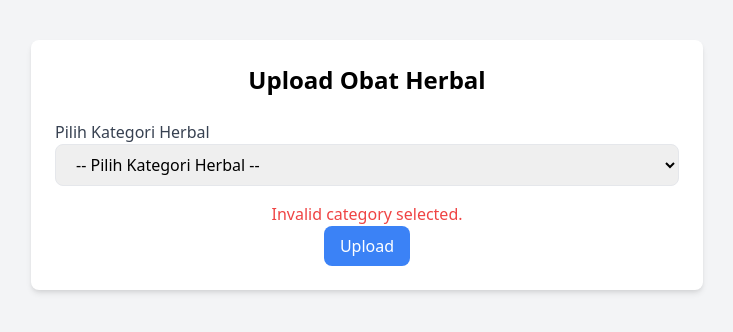
After one commit to HUTAOCHAN99/Lotus-Beauty, a PHP site: page /Upload.php in a window 1280 px wide. The commit adds this page. Shown: the top 332 px of the page, without its empty margins (273-1006 px from the left). Run offline with PHP 8.4, Linux system fonts and the light colour scheme; the visitor is signed in with stand-in values (Sample User, id 1); tables that the repository leaves empty or names only in its code hold one stand-in row (values such as "Sample post").

Commit message:
dashboard, detail_product, product_page, recipe, upload, img/product dan img/resep

```diff
--- /dev/null
+++ b/Upload.php
@@ -0,0 +1,202 @@
+<?php
+session_start();
+include 'db.php';
+
+// Check if user is logged in
+if (!isset($_SESSION['username'])) {
+    header("Location: Landing_Page.php");
+    exit();
+}
+
+// Ambil kategori dari parameter URL
+$category = isset($_GET['category']) ? $_GET['category'] : '';
+
+// Ambil data semua produk dari database
+$products = [];
+$result = $konek->query("SELECT product_id, name FROM product");
+while ($row = $result->fetch_assoc()) {
+    $products[] = $row;
+}
+
+// Categories for herbal medicine
+$herbalCategories = [
+    'Herbal untuk Perawatan Kulit',
+    'Herbal untuk Perawatan Rambut',
+    'Herbal untuk Detoksifikasi',
+    'Herbal untuk Kesehatan Umum',
+    'Herbal untuk Mengurangi Stres'
+];
+
+if ($_SERVER['REQUEST_METHOD'] === 'POST') {
+    $created_at = date("Y-m-d H:i:s");
+    $updated_at = date("Y-m-d H:i:s");
+
+    // Retrieve the selected herbal category
+    $selected_category = htmlspecialchars($_POST['herbal_category']);
+
+    if ($category === 'obat-herbal') {
+        // Herbal medicine data
+        $name = htmlspecialchars($_POST['name']);
+        $price = htmlspecialchars($_POST['price']);
+        $description = htmlspecialchars($_POST['description']);
+        $stock = htmlspecialchars($_POST['stock']);
+
+        // Handle image upload
+        $image = $_FILES['image'];
+        $imagePath = 'img/product/' . basename($image['name']); // Set image path for products
+
+        // Move the uploaded file to the desired directory
+        if (move_uploaded_file($image['tmp_name'], $imagePath)) {
+            // Insert herbal medicine data with image path
+            $sql = "INSERT INTO product (name, category, price, description, stock, image, created_at, updated_at)
+                    VALUES ('$name', '$selected_category', '$price', '$description', '$stock', '$imagePath', '$created_at', '$updated_at')";
+        } else {
+            echo "<p>Error uploading image.</p>";
+            exit();
+        }
+    } elseif ($category === 'resep') {
+        // Prescription data
+        $nama_resep = htmlspecialchars($_POST['nama_resep']);
+        $doctor_name = htmlspecialchars($_POST['doctor_name']);
+        $patient_name = htmlspecialchars($_POST['patient_name']);
+        $usage_instructions = htmlspecialchars($_POST['usage_instructions']);
+        $product_id = htmlspecialchars($_POST['product_id']); // Ambil product_id yang dipilih
+
+        // Handle image upload for prescription
+        $image = $_FILES['image']; // Get the uploaded image for the prescription
+        $imagePath = 'img/resep/' . basename($image['name']); // Set image path for prescriptions
+
+        // Move the uploaded file to the desired directory
+        if (move_uploaded_file($image['tmp_name'], $imagePath)) {
+            // Insert prescription data with image path
+            $sql = "INSERT INTO prescription (nama_resep, doctor_name, patient_name, usage_instructions, product_id, created_at, updated_at, image_url)
+                    VALUES ('$nama_resep', '$doctor_name', '$patient_name', '$usage_instructions', '$product_id', '$created_at', '$updated_at', '$imagePath')";
+        } else {
+            echo "<p>Error uploading image.</p>";
+            exit();
+        }
+    }
+
+    // Execute SQL query and redirect to dashboard
+    if ($konek->query($sql) === TRUE) {
+        header("Location: dashboard.php?success=1"); // Redirect ke dashboard dengan parameter success
+        exit();
+    } else {
+        echo "<p>Error: " . $sql . "<br>" . $konek->error . "</p>";
+    }
+}
+?>
+
+<!DOCTYPE html>
+<html lang="en">
+
+<head>
+    <meta charset="UTF-8">
+    <meta name="viewport" content="width=device-width, initial-scale=1.0">
+    <title>Upload Product</title>
+    <link href="https://cdn.jsdelivr.net/npm/tailwindcss@2.2.19/dist/tailwind.min.css" rel="stylesheet">
+    <script>
+        // Check if success parameter is set and show alert
+        window.onload = function() {
+            const urlParams = new URLSearchParams(window.location.search);
+            if (urlParams.has('success')) {
+                alert("Data berhasil ditambahkan!");
+            }
+        };
+    </script>
+</head>
+
+<body class="bg-gray-100">
+    <div class="max-w-2xl mx-auto p-6 bg-white rounded-lg shadow-md mt-10">
+        <h2 class="text-2xl font-bold mb-6 text-center">
+            <?php echo $category === 'resep' ? 'Upload Resep' : 'Upload Obat Herbal'; ?>
+        </h2>
+
+        <form method="POST" action="upload.php?category=<?php echo htmlspecialchars($category); ?>" enctype="multipart/form-data">
+            <!-- Herbal Category Selection -->
+            <div class="mb-4">
+                <label class="block text-gray-700">Pilih Kategori Herbal</label>
+                <select name="herbal_category" class="w-full px-4 py-2 border rounded-lg" required>
+                    <option value="">-- Pilih Kategori Herbal --</option>
+                    <?php foreach ($herbalCategories as $herbalCategory): ?>
+                        <option value="<?php echo htmlspecialchars($herbalCategory); ?>"><?php echo htmlspecialchars($herbalCategory); ?></option>
+                    <?php endforeach; ?>
+                </select>
+            </div>
+
+            <?php if ($category === 'resep'): ?>
+                <!-- Form for Prescription Upload -->
+                <div class="mb-4">
+                    <label class="block text-gray-700">Nama Resep</label>
+                    <input type="text" name="nama_resep" class="w-full px-4 py-2 border rounded-lg" required>
+                </div>
+
+                <div class="mb-4">
+                    <label class="block text-gray-700">Doctor Name</label>
+                    <input type="text" name="doctor_name" class="w-full px-4 py-2 border rounded-lg" required>
+                </div>
+
+                <div class="mb-4">
+                    <label class="block text-gray-700">Patient Name</label>
+                    <input type="text" name="patient_name" class="w-full px-4 py-2 border rounded-lg" required>
+                </div>
+
+                <div class="mb-4">
+                    <label class="block text-gray-700">Usage Instructions</label>
+                    <textarea name="usage_instructions" class="w-full px-4 py-2 border rounded-lg" required></textarea>
+                </div>
+
+                <div class="mb-4">
+                    <label class="block text-gray-700">Select Herbal Product</label>
+                    <select name="product_id" class="w-full px-4 py-2 border rounded-lg" required>
+                        <option value="">-- Choose a product --</option>
+                        <?php foreach ($products as $product): ?>
+                            <option value="<?php echo $product['product_id']; ?>"><?php echo $product['name']; ?></option>
+                        <?php endforeach; ?>
+                    </select>
+                </div>
+
+                <div class="mb-4">
+                    <label class="block text-gray-700">Gambar Resep</label>
+                    <input type="file" name="image" accept="image/*" class="w-full px-4 py-2 border rounded-lg" required>
+                </div>
+
+            <?php elseif ($category === 'obat-herbal'): ?>
+                <!-- Form for Herbal Medicine Upload -->
+                <div class="mb-4">
+                    <label class="block text-gray-700">Nama Produk</label>
+                    <input type="text" name="name" class="w-full px-4 py-2 border rounded-lg" required>
+                </div>
+
+                <div class="mb-4">
+                    <label class="block text-gray-700">Harga</label>
+                    <input type="number" name="price" class="w-full px-4 py-2 border rounded-lg" required>
+                </div>
+
+                <div class="mb-4">
+                    <label class="block text-gray-700">Deskripsi</label>
+                    <textarea name="description" class="w-full px-4 py-2 border rounded-lg" required></textarea>
+                </div>
+
+                <div class="mb-4">
+                    <label class="block text-gray-700">Stok</label>
+                    <input type="number" name="stock" class="w-full px-4 py-2 border rounded-lg" required>
+                </div>
+
+                <div class="mb-4">
+                    <label class="block text-gray-700">Gambar Produk</label>
+                    <input type="file" name="image" accept="image/*" class="w-full px-4 py-2 border rounded-lg" required>
+                </div>
+
+            <?php else: ?>
+                <p class="text-center text-red-500">Invalid category selected.</p>
+            <?php endif; ?>
+
+            <div class="text-center">
+                <button type="submit" class="bg-blue-500 text-white px-4 py-2 rounded-lg">Upload</button>
+            </div>
+        </form>
+    </div>
+</body>
+
+</html>
```
Also changed, not shown: Detail_Product.php (+39 -83 lines), Product_Page.php (+28 -51 lines), Recipe.php (+41 -43 lines), dashboard.php (+35 -9 lines), img/product/IMG_5008.png (added), img/product/a.jpg (added), img/resep/STEMPEL1.png (added).
